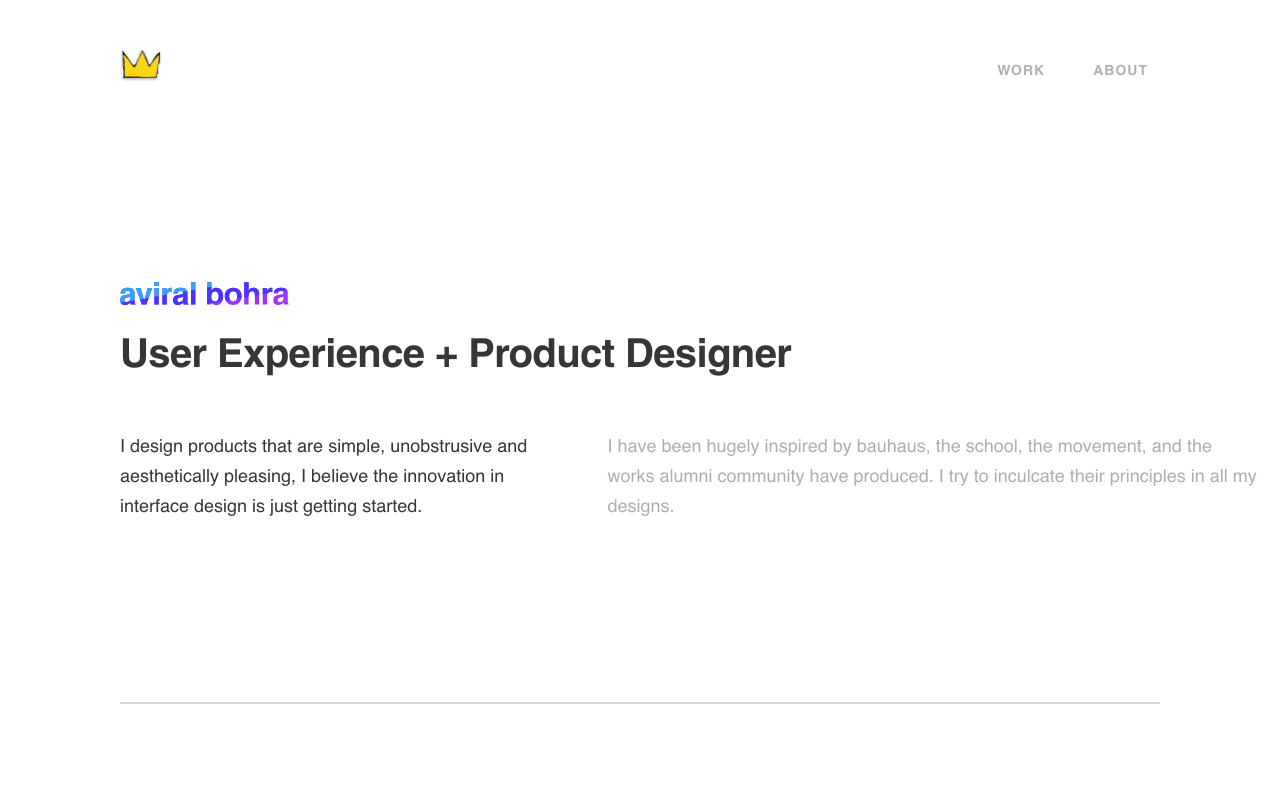
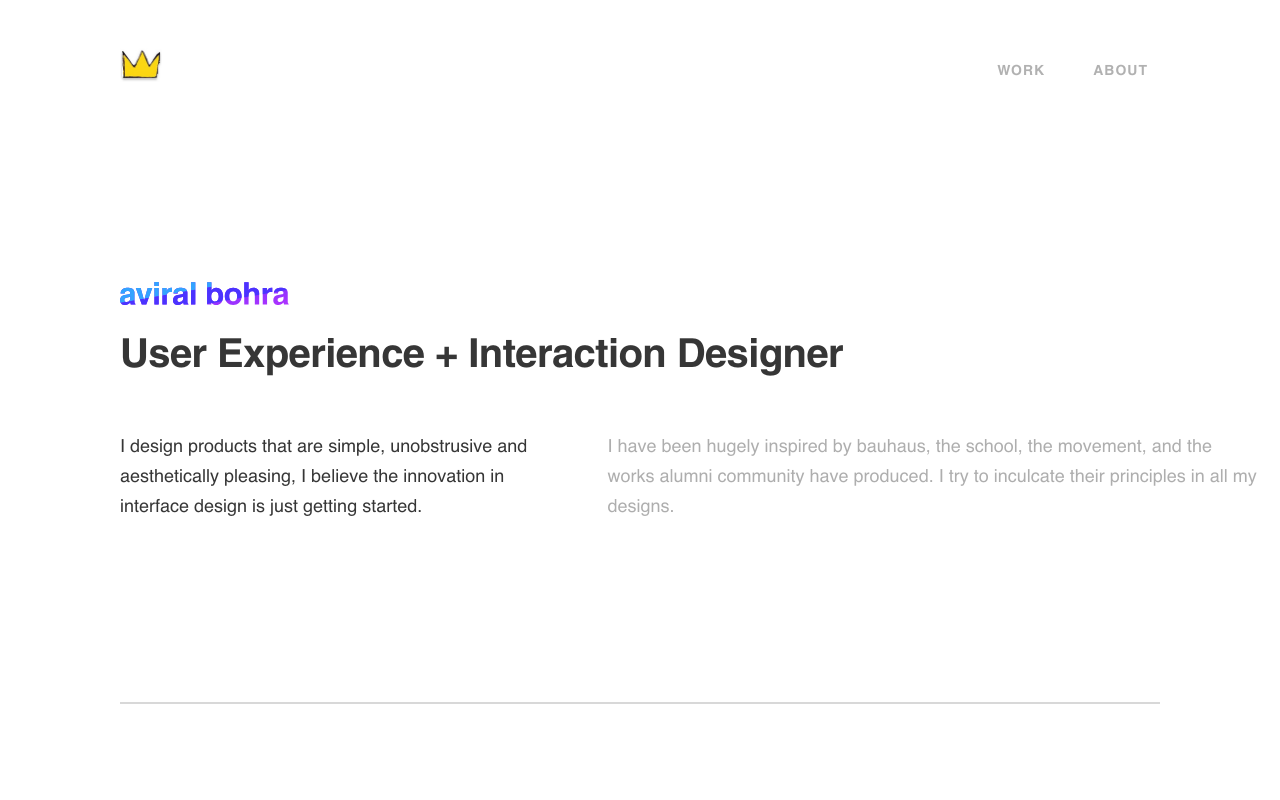
Before and after one commit to aviral125/pf.github.io, a plain HTML site: page index.html in a window 1280 px wide. Shown: the top 800 px of the page. Drawn offline with nearby package versions, Linux system fonts and the light colour scheme.

Commit message:
image changed

```diff
--- a/index.html
+++ b/index.html
@@ -72,7 +72,7 @@
 				<img src="img/aviral.svg" class="cover--1--image2 ">
 			</div>
 			<div class="cover--1--main fontrender">
-				User Experience + Product Designer
+				User Experience + Interaction Designer
 			</div>
 			<div class="row">
 				<div class="container" >
```
